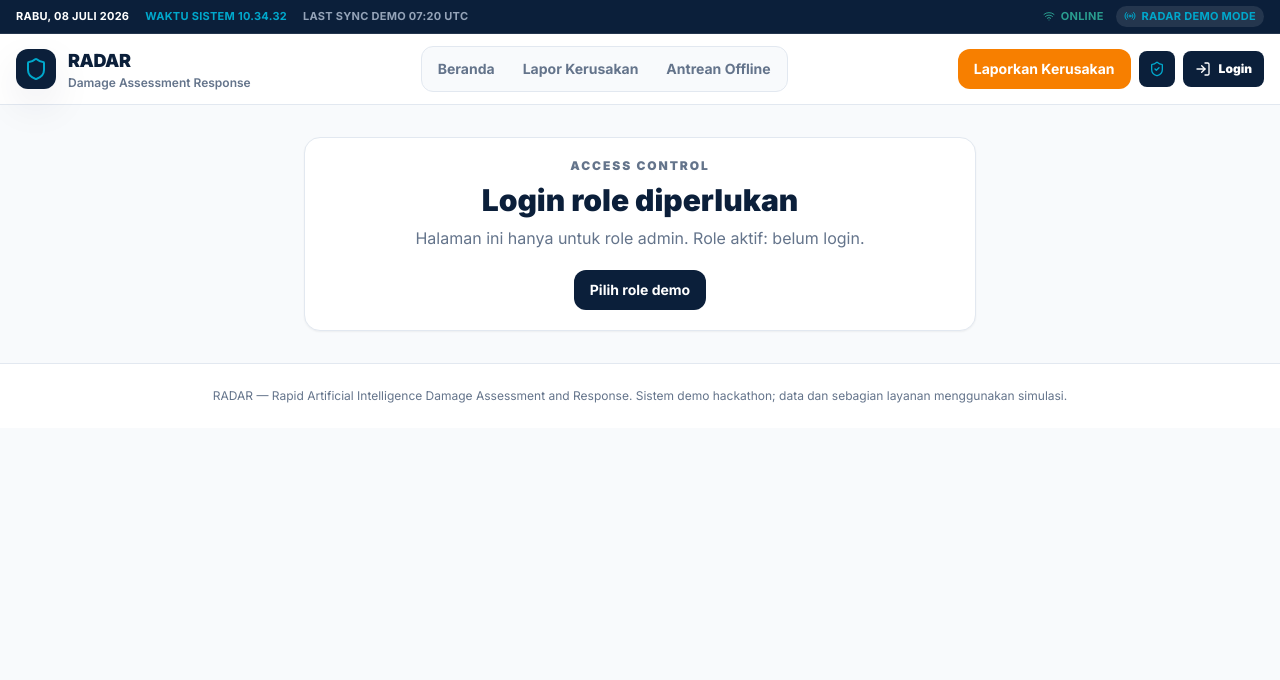
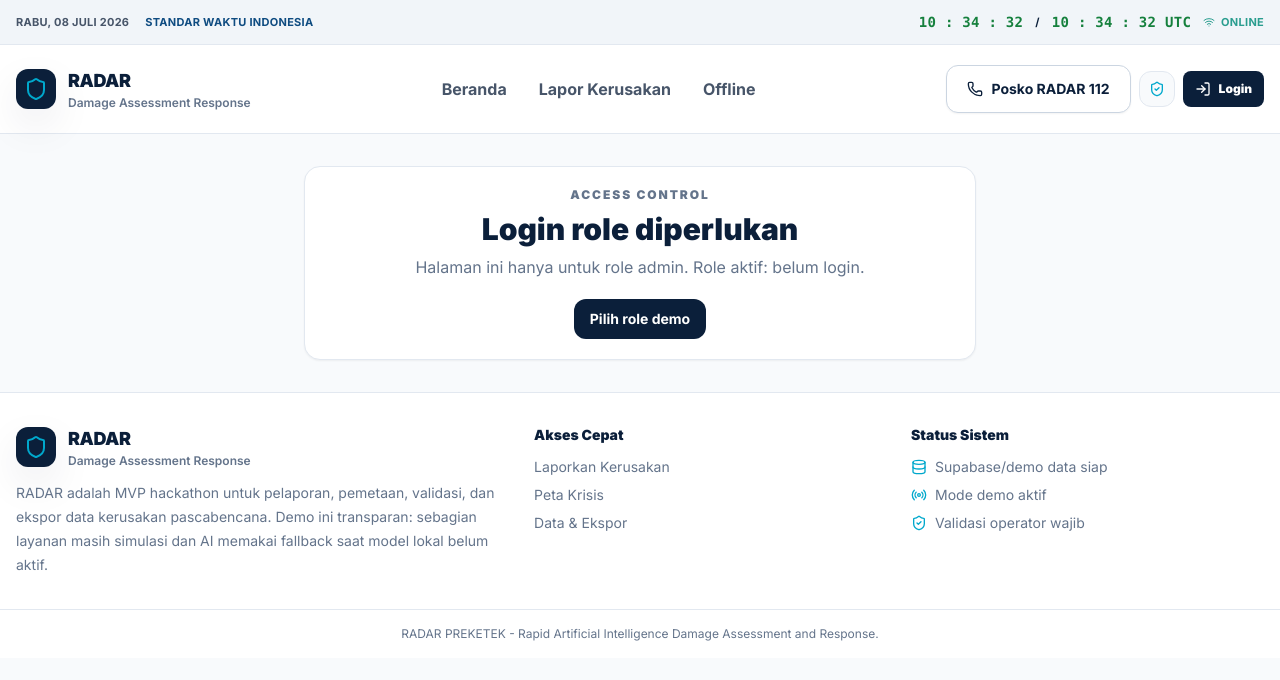
Before and after one commit to galiihajiip/RADAR-PREKETEK, a Next.js app in the folder apps/web/: page /admin in a window 1280 px wide. Shown: the top 680 px of the page. Built offline with nearby package versions, Linux system fonts and the light colour scheme.

Commit message:
style(ui): update app shell layout structure

```diff
--- a/apps/web/src/components/shell.tsx
+++ b/apps/web/src/components/shell.tsx
@@ -3,7 +3,7 @@
 import Link from "next/link";
 import { usePathname } from "next/navigation";
 import { useEffect, useState } from "react";
-import { Menu, Radio, ShieldCheck, Wifi, WifiOff, X } from "lucide-react";
+import { Database, Menu, Phone, Radio, ShieldCheck, Wifi, WifiOff, X } from "lucide-react";
 import { RadarLogo } from "./ui";
 import { SessionPill } from "./session-pill";
 import { getDemoUser } from "@/lib/demo-auth";
@@ -16,7 +16,7 @@ const links: Array<[string, string, Role[]]> = [
   ["/dashboard/map", "Peta Krisis", ["operator", "admin"]],
   ["/dashboard", "Dashboard", ["operator", "admin"]],
   ["/dashboard/analytics", "Data & Ekspor", ["operator", "admin"]],
-  ["/offline", "Antrean Offline", ["citizen", "operator", "admin"]]
+  ["/offline", "Offline", ["citizen", "operator", "admin"]]
 ];
 
 function formatDate(date: Date) {
@@ -49,22 +49,23 @@ function TopStatusBar() {
   }, []);
 
   return (
-    <div className="dark-surface border-b border-white/10 text-[11px] font-bold tracking-wide text-slate-200">
-      <div className="mx-auto flex max-w-7xl flex-wrap items-center justify-between gap-2 px-4 py-1.5">
+    <div className="border-b border-slate-200 bg-slate-100 text-[11px] font-bold tracking-wide text-slate-600">
+      <div className="mx-auto flex max-w-7xl flex-wrap items-center justify-between gap-2 px-4 py-3">
         <div className="flex flex-wrap items-center gap-x-4 gap-y-1">
           <span>{now ? formatDate(now) : "MEMUAT TANGGAL..."}</span>
-          <span className="hidden text-radar-cyan sm:inline">
-            WAKTU SISTEM {now ? formatTime(now) : "--:--:--"}
-          </span>
-          <span className="hidden text-slate-400 md:inline">LAST SYNC DEMO 07:20 UTC</span>
+          <span className="hidden text-radar-blue sm:inline">STANDAR WAKTU INDONESIA</span>
         </div>
         <div className="flex items-center gap-3">
+          <span className="hidden font-mono text-sm font-black text-green-700 sm:inline">
+            {now ? formatTime(now).split(".").join(" : ") : "-- : -- : --"}
+          </span>
+          <span className="hidden text-radar-navy sm:inline">/</span>
+          <span className="hidden font-mono text-sm font-black text-green-700 sm:inline">
+            {now ? now.toLocaleTimeString("id-ID", { timeZone: "UTC", hour12: false }).split(".").join(" : ") : "-- : -- : --"} UTC
+          </span>
           <span className={`inline-flex items-center gap-1.5 ${online ? "text-radar-green" : "text-radar-orange"}`}>
             {online ? <Wifi className="h-3 w-3" /> : <WifiOff className="h-3 w-3" />}
             {online ? "ONLINE" : "OFFLINE"}
-          </span>
-          <span className="inline-flex items-center gap-1.5 rounded-full bg-white/10 px-2 py-0.5 text-radar-cyan">
-            <Radio className="h-3 w-3" /> RADAR DEMO MODE
           </span>
         </div>
       </div>
@@ -92,20 +93,20 @@ export function AppShell({ children }: { children: React.ReactNode }) {
   return (
     <main className="min-h-screen overflow-x-hidden bg-radar-bg">
       <TopStatusBar />
-      <header className="sticky top-0 z-20 border-b border-radar-border bg-white/95 backdrop-blur-xl">
-        <div className="mx-auto flex max-w-7xl flex-wrap items-center justify-between gap-3 px-4 py-3">
+      <header className="sticky top-0 z-20 border-b border-radar-border bg-white/95 backdrop-blur">
+        <div className="mx-auto flex max-w-7xl flex-wrap items-center justify-between gap-5 px-4 py-5">
           <Link href="/" aria-label="RADAR beranda">
             <RadarLogo />
           </Link>
 
-          <nav aria-label="Navigasi utama" className="hidden items-center gap-1 rounded-xl border border-radar-border bg-slate-50 p-1 text-sm font-bold lg:flex">
+          <nav aria-label="Navigasi utama" className="hidden items-center gap-8 text-base font-bold lg:flex">
             {visibleLinks.map(([href, label]) => {
-              const active = pathname === href;
+              const active = pathname === href || (href !== "/" && pathname.startsWith(href));
               return (
                 <Link
                   key={href}
-                  className={`rounded-lg px-3 py-2 transition ${
-                    active ? "bg-radar-navy text-white shadow-sm" : "text-radar-muted hover:bg-white hover:text-radar-navy hover:shadow-sm"
+                  className={`transition ${
+                    active ? "text-radar-blue" : "text-slate-600 hover:text-radar-blue"
                   }`}
                   href={href}
                   aria-current={active ? "page" : undefined}
@@ -117,10 +118,11 @@ export function AppShell({ children }: { children: React.ReactNode }) {
           </nav>
 
           <div className="hidden items-center gap-2 lg:flex">
-            <Link href="/report" className="btn-warning">
-              Laporkan Kerusakan
+            <Link href="/report" className="inline-flex min-h-12 items-center justify-center gap-2 rounded-xl border border-slate-300 bg-white px-5 text-sm font-bold text-radar-navy shadow-sm transition hover:border-radar-blue hover:text-radar-blue">
+              <Phone className="h-4 w-4" />
+              Posko RADAR 112
             </Link>
-            <span className="inline-flex h-9 w-9 items-center justify-center rounded-lg bg-radar-navy text-radar-cyan" aria-hidden="true">
+            <span className="inline-flex h-9 w-9 items-center justify-center rounded-xl border border-radar-border bg-slate-50 text-radar-cyan" aria-hidden="true">
               <ShieldCheck className="h-4 w-4" />
             </span>
             <SessionPill />
@@ -141,11 +143,11 @@ export function AppShell({ children }: { children: React.ReactNode }) {
           <nav aria-label="Navigasi mobile" className="border-t border-radar-border bg-white px-4 py-4 lg:hidden">
             <div className="grid gap-1 text-sm font-bold">
               {visibleLinks.map(([href, label]) => {
-                const active = pathname === href;
+                const active = pathname === href || (href !== "/" && pathname.startsWith(href));
                 return (
                   <Link
                     key={href}
-                    className={`min-h-11 rounded-lg px-3 py-3 ${active ? "bg-radar-navy text-white" : "text-radar-muted hover:bg-slate-50"}`}
+                    className={`min-h-11 rounded-xl px-3 py-3 ${active ? "bg-slate-100 text-radar-navy" : "text-radar-muted hover:bg-slate-50"}`}
                     href={href}
                     aria-current={active ? "page" : undefined}
                   >
@@ -164,8 +166,35 @@ export function AppShell({ children }: { children: React.ReactNode }) {
         )}
       </header>
       <div className="mx-auto max-w-7xl px-4 py-8">{children}</div>
-      <footer className="border-t border-radar-border bg-white px-4 py-6 text-center text-xs text-radar-muted">
-        RADAR — Rapid Artificial Intelligence Damage Assessment and Response. Sistem demo hackathon; data dan sebagian layanan menggunakan simulasi.
+      <footer className="border-t border-radar-border bg-white">
+        <div className="mx-auto grid max-w-7xl gap-6 px-4 py-8 text-sm text-radar-muted md:grid-cols-[1.4fr_1fr_1fr]">
+          <div>
+            <RadarLogo />
+            <p className="mt-3 max-w-xl leading-6">
+              RADAR adalah MVP hackathon untuk pelaporan, pemetaan, validasi, dan ekspor data kerusakan pascabencana.
+              Demo ini transparan: sebagian layanan masih simulasi dan AI memakai fallback saat model lokal belum aktif.
+            </p>
+          </div>
+          <div>
+            <p className="font-black text-radar-navy">Akses Cepat</p>
+            <div className="mt-3 grid gap-2">
+              <Link className="hover:text-radar-navy" href="/report">Laporkan Kerusakan</Link>
+              <Link className="hover:text-radar-navy" href="/dashboard/map">Peta Krisis</Link>
+              <Link className="hover:text-radar-navy" href="/dashboard/analytics">Data & Ekspor</Link>
+            </div>
+          </div>
+          <div>
+            <p className="font-black text-radar-navy">Status Sistem</p>
+            <div className="mt-3 grid gap-2">
+              <span className="inline-flex items-center gap-2"><Database className="h-4 w-4 text-radar-cyan" /> Supabase/demo data siap</span>
+              <span className="inline-flex items-center gap-2"><Radio className="h-4 w-4 text-radar-cyan" /> Mode demo aktif</span>
+              <span className="inline-flex items-center gap-2"><ShieldCheck className="h-4 w-4 text-radar-cyan" /> Validasi operator wajib</span>
+            </div>
+          </div>
+        </div>
+        <div className="border-t border-radar-border px-4 py-4 text-center text-xs text-radar-muted">
+          RADAR PREKETEK - Rapid Artificial Intelligence Damage Assessment and Response.
+        </div>
       </footer>
     </main>
   );
```
